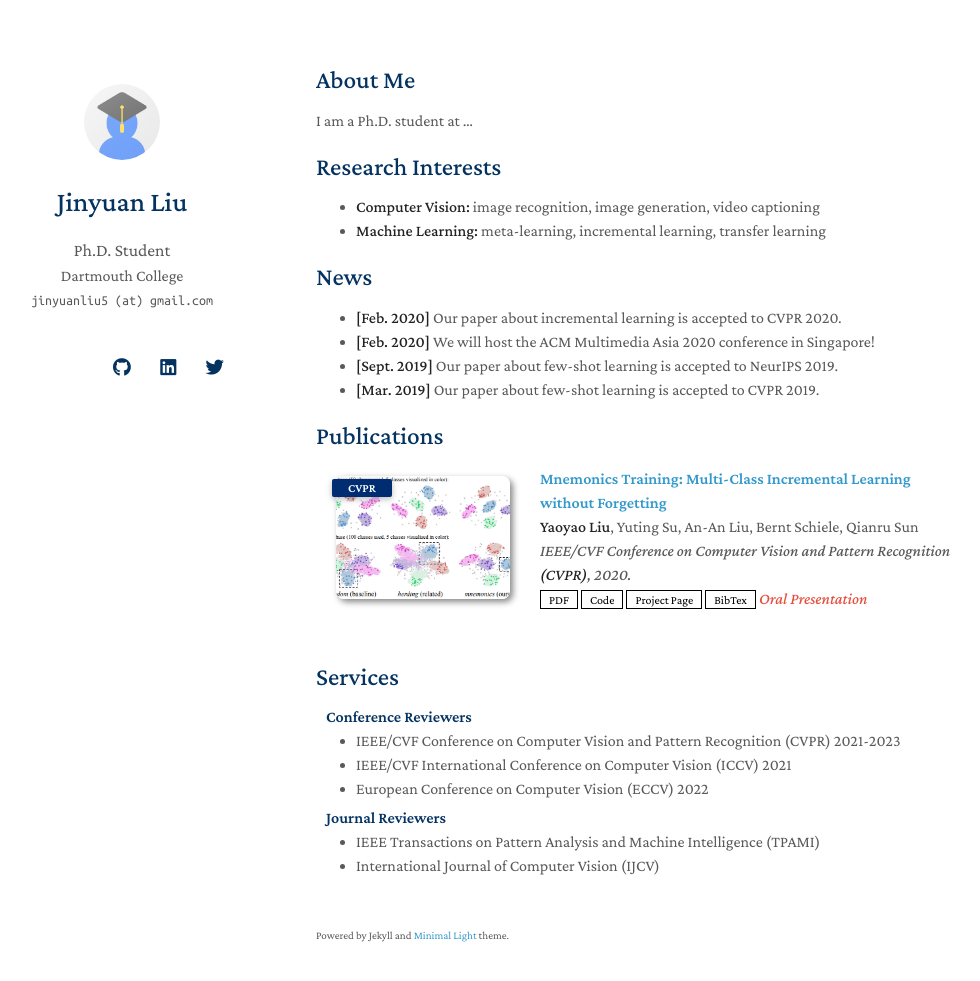
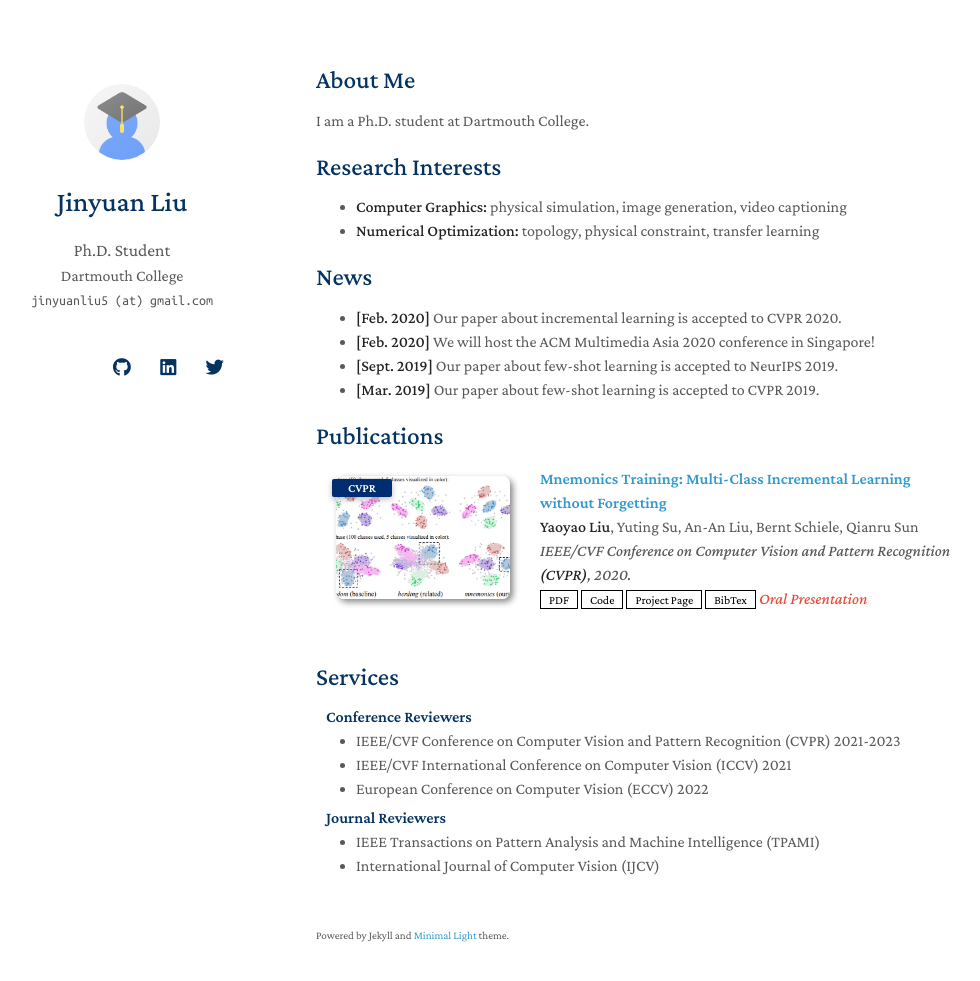
Before and after one commit to jinyuan-liu/jinyuan-liu.github.io, a Jekyll site: the page built from index.md, in a window 1280 px wide and 1016 px high. Shown: the top 981 px of the window, without its empty margins (154-1134 px from the left). Built offline with Jekyll 4.4.1, drawn with Linux system fonts in a browser that asks for light colours; nearby versions of some CDN libraries; a style sheet for code colours, icons or effects is not loaded; our own code applies the rules of GitHub Pages for plain Markdown files.

Commit message:
Update index.md

```diff
--- a/index.md
+++ b/index.md
@@ -4,12 +4,12 @@ layout: homepage
 
 ## About Me
 
-I am a Ph.D. student at ...
+I am a Ph.D. student at Dartmouth College.
 
 ## Research Interests
 
-- **Computer Vision:** image recognition, image generation, video captioning
-- **Machine Learning:** meta-learning, incremental learning, transfer learning
+- **Computer Graphics:** physical simulation, image generation, video captioning
+- **Numerical Optimization:** topology, physical constraint, transfer learning
 
 ## News
 
```
